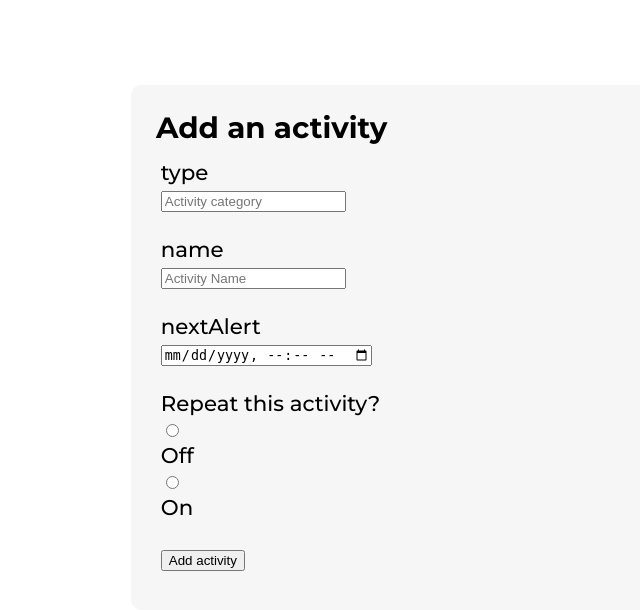
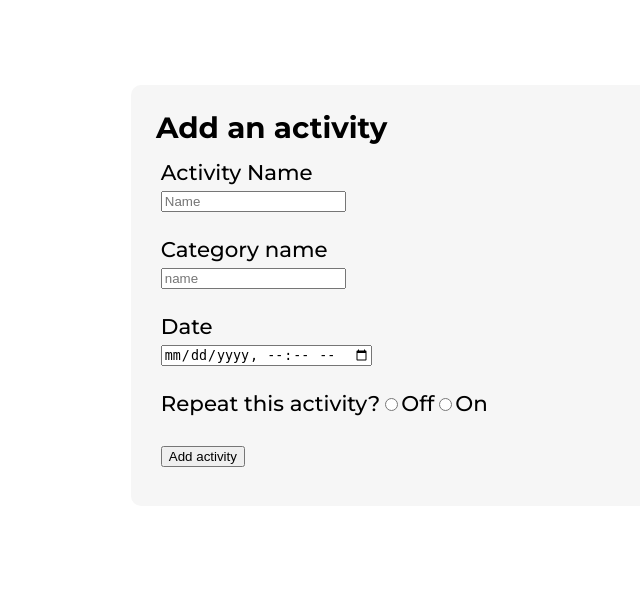
Before and after one commit to l0t3m/WelTail, a Flask app: page /activity/add/1/1 in a window 1280 px wide. Shown: the top 610 px of the page, without its empty margins (244-884 px from the left). Run offline with Flask 3, Linux system fonts and the light colour scheme; the visitor is signed in with stand-in values (Sample User, id 1).

Commit message:
Improved addActivity

```diff
--- a/app.py
+++ b/app.py
@@ -130,7 +130,6 @@ def activity_add(user_id, pet_id):
     if request.method == 'GET':
         return render_template("addActivity.html", user_id = user_id, pet_id = pet_id)
 
-
     functions.addActivity(user_id, pet_id, request.form['type'], request.form['name'], request.form['nextAlert'], request.form['repeat'], request.form['repeatType'], request.form['repeatAmount'])
     return redirect(f'/petprofile/{user_id}/{pet_id}')
 
--- a/db.py
+++ b/db.py
@@ -75,8 +75,3 @@ def setup_TestData():
     query(f"INSERT INTO activities (user_id, pet_id, type, name, repeat, nextAlert, repeatInterval) VALUES ('1', '2', 'other', '12 hours', 0, '{functions.generate_firstAlert(43200)}', '43200');")
     query(f"INSERT INTO activities (user_id, pet_id, type, name, repeat, nextAlert, repeatInterval) VALUES ('1', '2', 'testing', 'test 1', 1, '{functions.generate_firstAlert(600)}', '600');")
     query(f"INSERT INTO activities (user_id, pet_id, type, name, repeat, nextAlert, repeatInterval) VALUES ('1', '2', 'testing', 'test 2', 1, '{functions.generate_firstAlert(600)}', '600');")
-    query(f"INSERT INTO activities (user_id, pet_id, type, name, repeat, nextAlert, repeatInterval) VALUES ('1', '2', 'testing', 'test 3', 1, '{functions.generate_firstAlert(600)}', '600');")
-    query(f"INSERT INTO activities (user_id, pet_id, type, name, repeat, nextAlert, repeatInterval) VALUES ('1', '2', 'testing', 'test 4', 1, '{functions.generate_firstAlert(600)}', '600');")
-    query(f"INSERT INTO activities (user_id, pet_id, type, name, repeat, nextAlert, repeatInterval) VALUES ('1', '2', 'testing', 'test 5', 1, '{functions.generate_firstAlert(600)}', '600');")
-    query(f"INSERT INTO activities (user_id, pet_id, type, name, repeat, nextAlert, repeatInterval) VALUES ('1', '2', 'testing', 'test 6', 1, '{functions.generate_firstAlert(600)}', '600');")
-    query(f"INSERT INTO activities (user_id, pet_id, type, name, repeat, nextAlert, repeatInterval) VALUES ('1', '2', 'testing', 'test 7', 1, '{functions.generate_firstAlert(600)}', '600');")
--- a/static/javascript/addActivity.js
+++ b/static/javascript/addActivity.js
@@ -1,26 +1,9 @@
 function ShowPage(props) {
     const [choice, setChoice] = React.useState("days");
 
-    const changeSelection = () => {
-        daysField.className = "field hidden";
-        weeklyField.className = "field hidden";
-        monthsField.className = "field hidden";
-
-        let x = repeatType.selectedOptions[0].value
-
-        if (x == "daily") {
-            daysField.className="field shown";
-        } else if (x == "weekly") {
-            weeklyField.className = "field shown";
-        } else if (x == "monthly") {
-            monthsField.className = "field shown";
-        }
-
-    }
-
     return (
         <div>
-            <div className="field">
+            <div className="field flex">
                 <div>Repeat this activity?</div>
 
                 <input type="radio" name="repeat" id="off" value="off" onChange={() => display.className = "hidden"}/>
@@ -34,18 +17,16 @@ function ShowPage(props) {
                 <div className="field">
                     <div>Repeat type</div>
 
+                    <input type="number" name="repeatAmount" min="1" placeholder="Number"/>
+
                     <select name="repeatType" id="repeatType" onChange={() => setChoice(repeatType.selectedOptions[0].value)}>
-                        <option value="days">Daily</option>
-                        <option value="weeks">Weekly</option>
-                        <option value="months">Monthly</option>
+                        <option value="hours">Hour/s</option>
+                        <option value="days">Day/s</option>
+                        <option value="weeks">Week/s</option>
+                        <option value="months">Month/s</option>
                     </select>
                 </div>
 
-
-                <div className="field">
-                    <div>Repeat every how many {choice}?</div>
-                    <input type="number" name="repeatAmount" min="1" placeholder="Number"/>
-                </div>
             </div>
         </div>
     )
--- a/templates/addActivity.html
+++ b/templates/addActivity.html
@@ -25,17 +25,17 @@
                 <form action='{{"/activity/add/{}/{}".format(user_id, pet_id)}}' method="post">
 
                     <div class="field">
-                        <div>type</div>
-                        <input type="text" name="type" placeholder="Activity category"/>
+                        <div>Activity Name</div>
+                        <input type="text" name="name" placeholder="Name"/>
                     </div>
 
                     <div class="field">
-                        <div>name</div>
-                        <input type="text" name="name" placeholder="Activity Name"/>
+                        <div>Category name</div>
+                        <input type="text" name="type" placeholder="name"/>
                     </div>
 
                     <div class="field">
-                        <div>nextAlert</div>
+                        <div>Date</div>
                         <input type="datetime-local" name="nextAlert"/>
                     </div>
 
```
Also changed, not shown: functions.py (+16 -2 lines).
